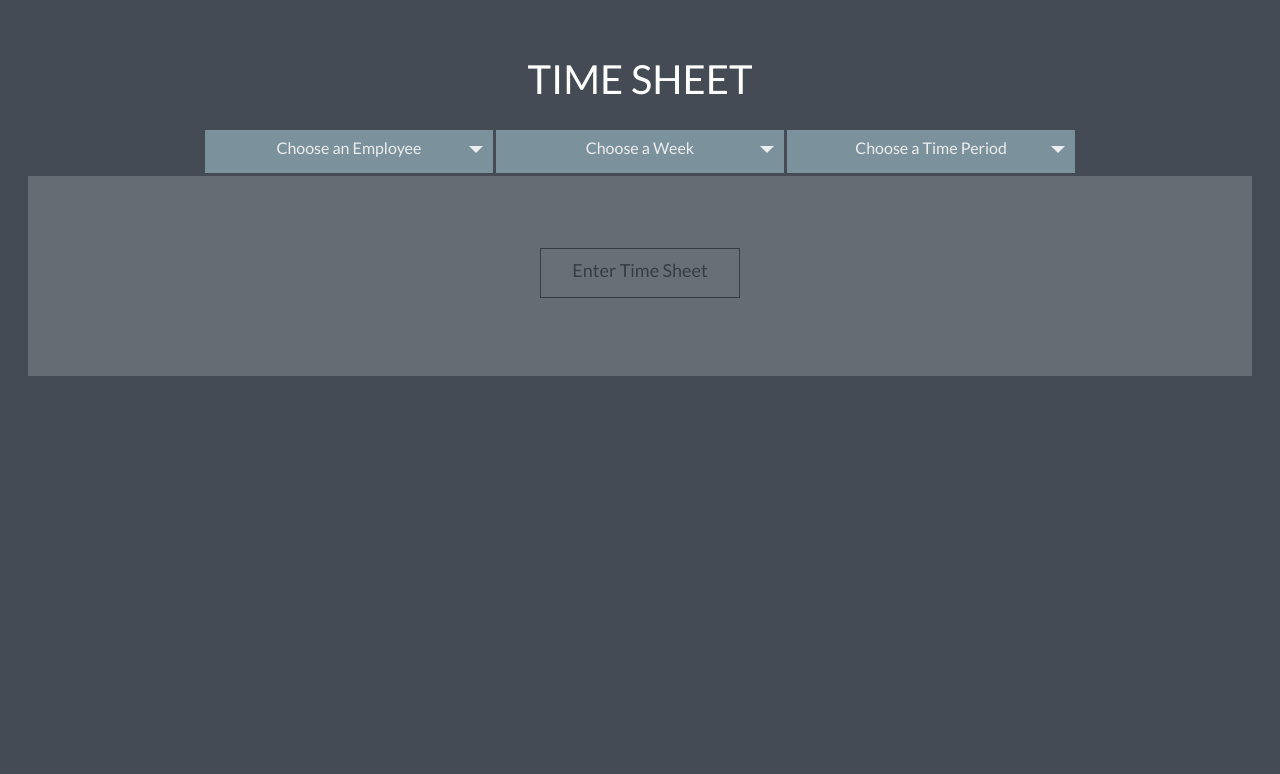
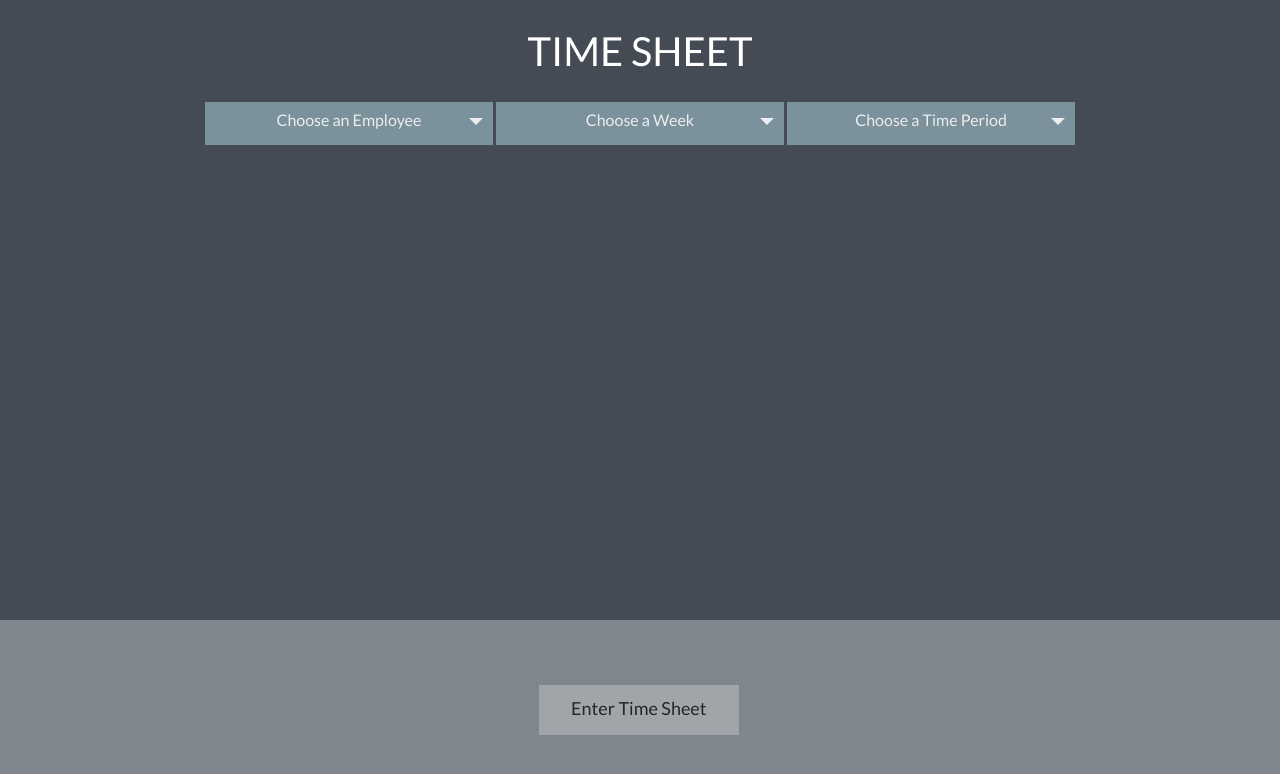
Before and after one commit to EKKO-STORM/project-1, a plain HTML site: page new timesheet page/index.html in a window 1280 px wide. Drawn offline with nearby package versions, Linux system fonts and the light colour scheme.

Commit message:
Fixing the Page

```diff
--- a/new timesheet page/css/style.css
+++ b/new timesheet page/css/style.css
@@ -2,10 +2,10 @@
 body {
   font-family: Lato, Arial;
   color: #fff;
-  padding: 20px;
   background-color: #444B54;
   text-align: center;
-  -background-image: : url(./background.jpeg) no-repeat center center fixed;
+  padding: 0;
+  margin: 0;
 }
 
 h1 {
@@ -103,24 +103,25 @@ h1 {
 
 .back {
     width: 100%;
-    height: 200px;
+    height: 180px;
     float: left;
     box-sizing: border-box;
     -webkit-box-sizing: border-box;
     -moz-box-sizing: border-box;
     counter-increment: bc;
-    padding: 0px 5px 5px 5px;
-    opacity: 20%;
-    background-color: #eeeeee;
+    opacity: 50%;
+    background-color: #bdc3c7;
+    bottom: 0;
+    position: fixed;
 }
 
 .button_base {
     font-size: 18px;
     position: relative;
     top: 50%;
-    left: 50%;
+    left: 46%;
     margin-top: -25px;
-    margin-left: -100px;
+    margin-left: -50px;
     width: 200px;
     height: 50px;
     text-align: center;
@@ -146,8 +147,7 @@ h1 {
 .button_roll div {
     position: absolute;
     text-align: center;
-    padding: 10px;
-    border: #000000 solid 1px;
+    padding: 12px;
     pointer-events: none;
     box-sizing: border-box;
     -webkit-box-sizing: border-box;
```
